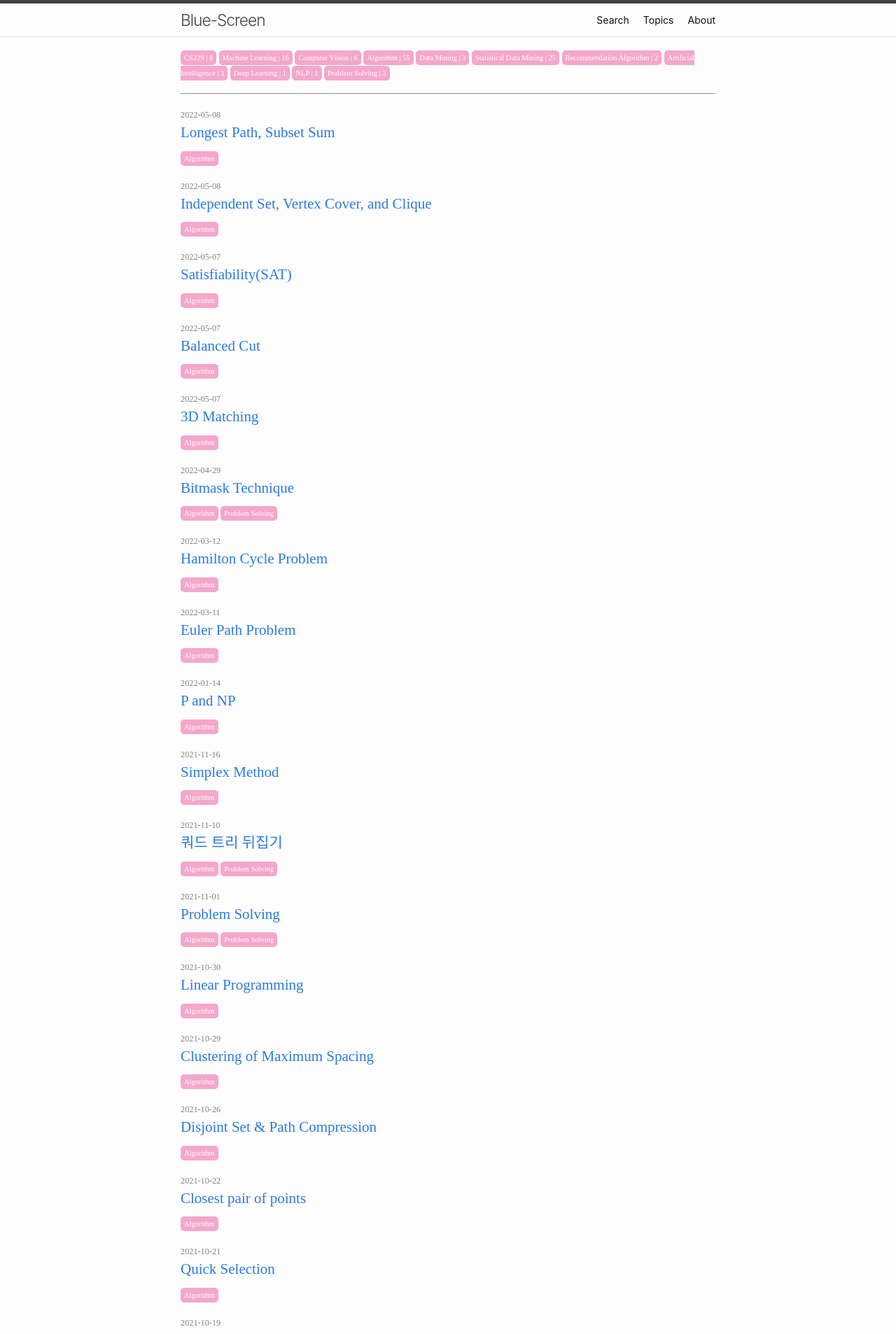
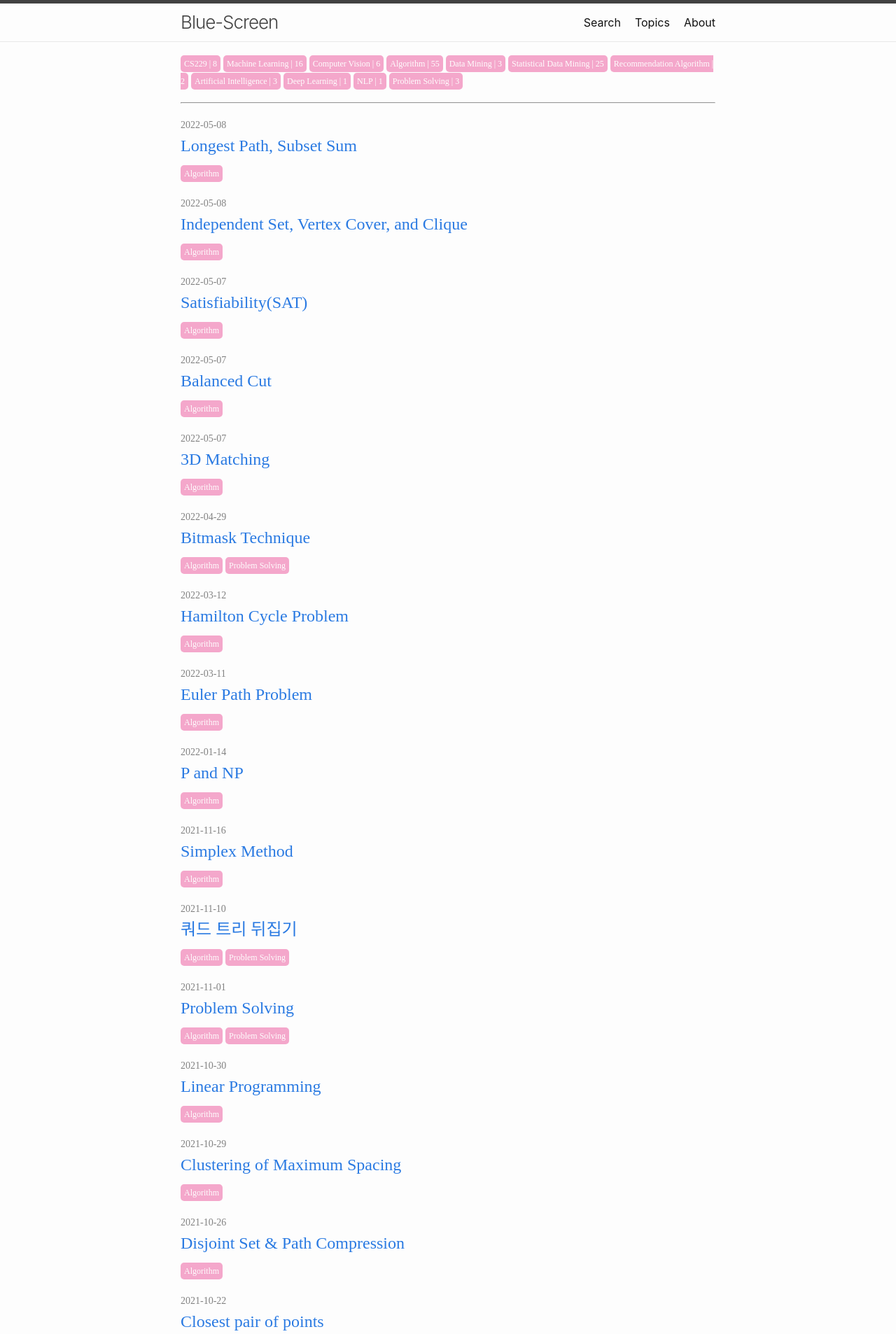
Before and after one commit to BlueHorn07/computer_science, a Jekyll site: the page built from index.md, in a window 1280 px wide. Shown: the top 1906 px of the page at 70% size. Built offline with Jekyll 4.4.1, drawn with Linux system fonts in a browser that asks for light colours; nearby versions of some CDN libraries; some web fonts are replaced.

Commit message:
update style

```diff
--- a/_sass/minima/_base.scss
+++ b/_sass/minima/_base.scss
@@ -141,8 +141,7 @@ blockquote {
   color: $brand-color;
   border-left: 4px solid $border-color-01;
   padding-left: $spacing-unit / 2;
-  @include relative-font-size(1.125);
-  // font-style: italic;
+  font-style: italic;
 
   > :last-child {
     margin-bottom: 0;
--- a/_sass/minima/initialize.scss
+++ b/_sass/minima/initialize.scss
@@ -4,7 +4,7 @@
 
 $base-font-family: -apple-system, BlinkMacSystemFont, "Segoe UI", "Segoe UI Symbol", "Segoe UI Emoji", "Apple Color Emoji", Roboto, Helvetica, Arial, sans-serif !default;
 $code-font-family: "Menlo", "Inconsolata", "Consolas", "Roboto Mono", "Ubuntu Mono", "Liberation Mono", "Courier New", monospace;
-$base-font-size:   14px !default;
+$base-font-size:   16px !default;
 $base-font-weight: 400 !default;
 $small-font-size:  $base-font-size * 0.875 !default;
 $base-line-height: 1.5 !default;
```
